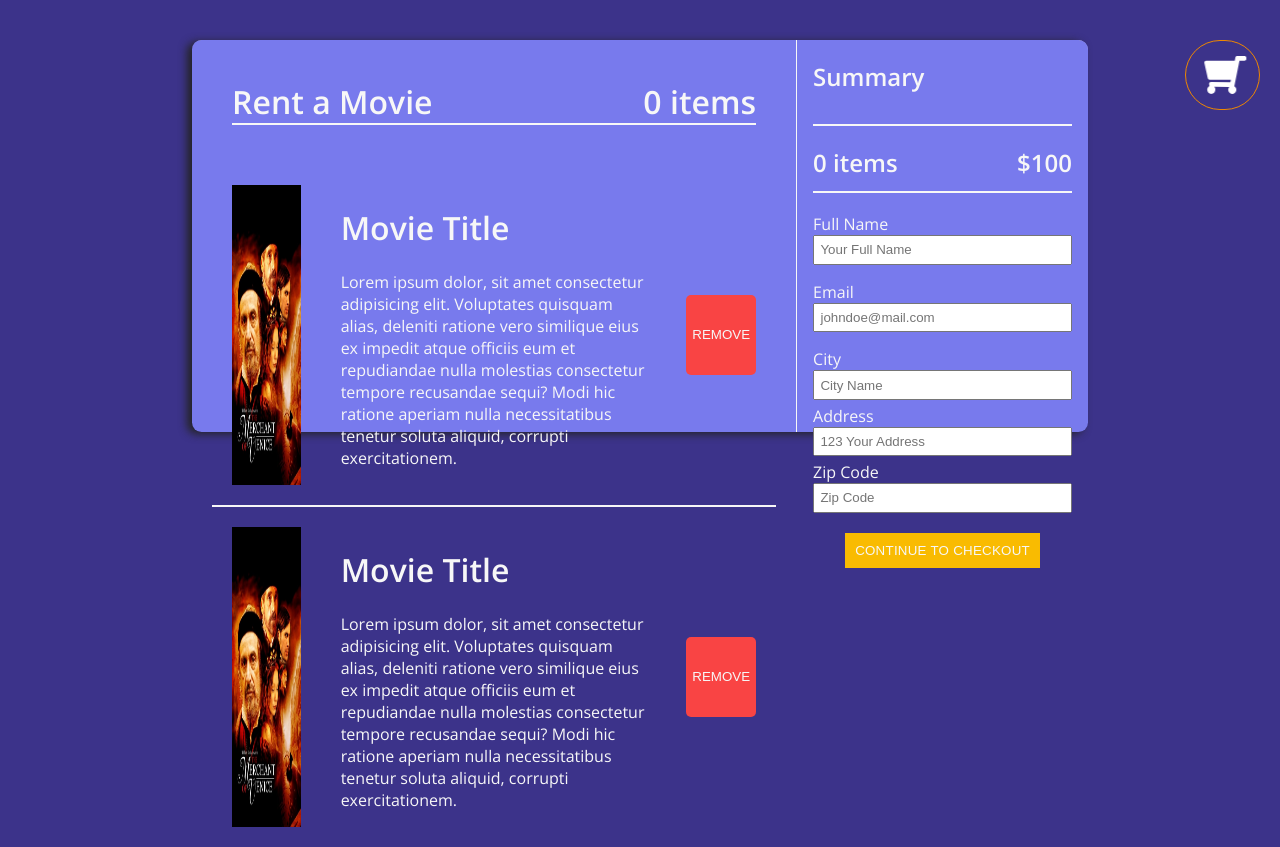
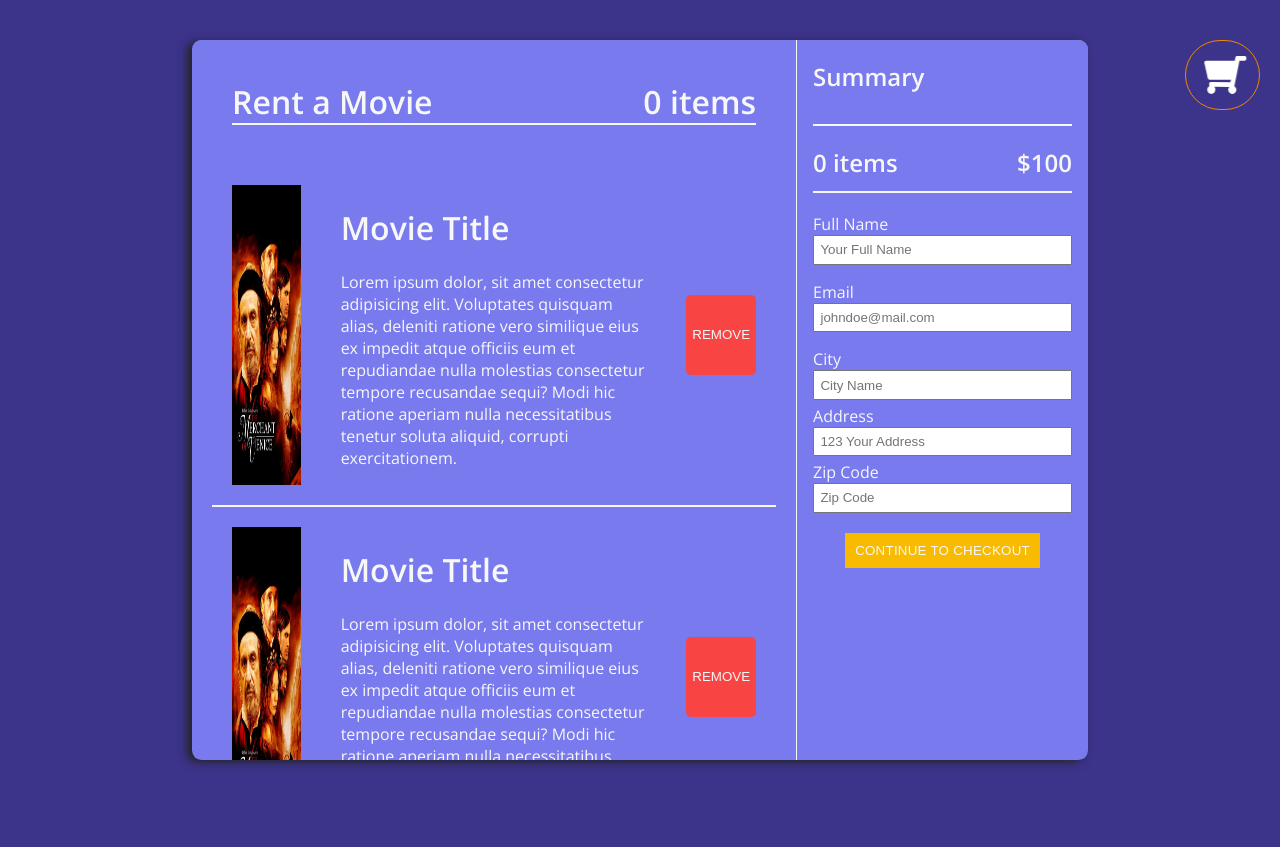
Before and after one commit to andreialexc30/movidentifier, a Vue app: page /#/ in a window 1280 px wide. Both pictures are taken after a click on the button 1222 px from the left and 75 px from the top of the page. After the commit the page ends 800 px from the top, so only its background shows below. Built offline with nearby package versions, Linux system fonts and the light colour scheme.

Commit message:
Replaced height of 100% with height of 90vh

```diff
--- a/src/scss/cart/_cart.scss
+++ b/src/scss/cart/_cart.scss
@@ -2,7 +2,7 @@
     background-color: $msb;
     color: $fff;
     position: absolute;
-    height: 100%;
+    height: 90vh;
     z-index: 12;
     border-radius: 9.5px;
     box-shadow: -5px 2px 8px #242424;
@@ -12,6 +12,7 @@
 
     &_wrapper {
         width: 70%;
+        overflow-y: scroll;
     }
 
     &_title {
```
